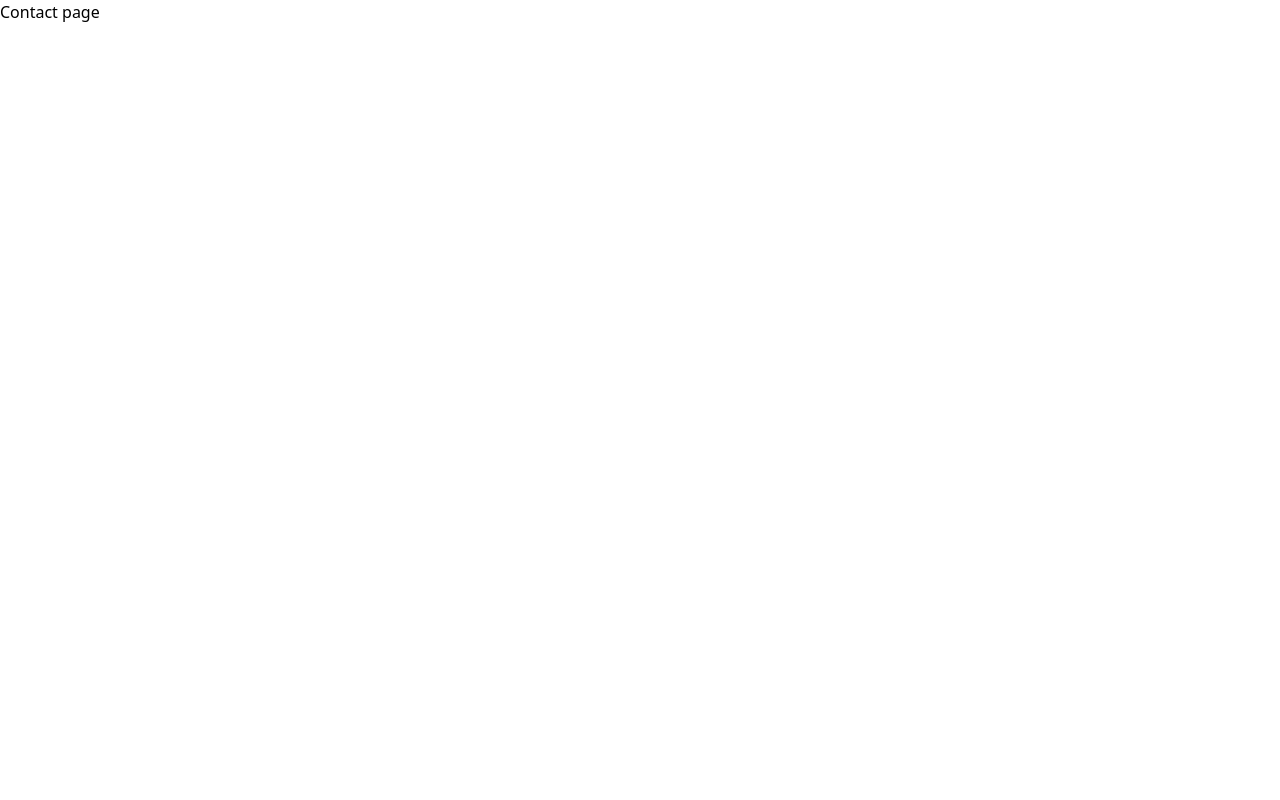
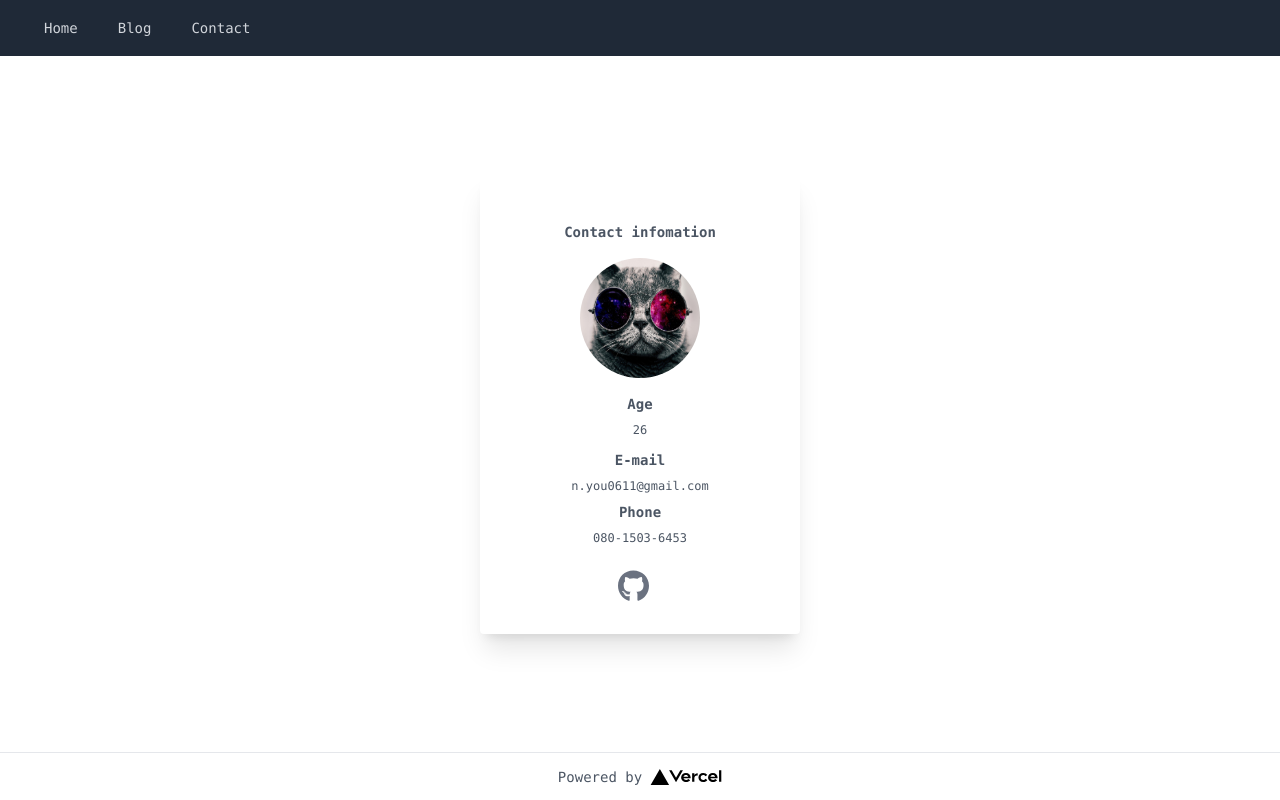
Before and after one commit to yuutan1017/Profile_next_tailwind, a Next.js app: page /contact-page in a window 1280 px wide. Built offline with nearby package versions, Linux system fonts and the light colour scheme.

Commit message:
create contact page

```diff
--- a/components/Layout.js
+++ b/components/Layout.js
@@ -5,7 +5,48 @@
 export default function Layout({ children, title = "HP by Nextjs" }) {
   return (
     <div className="flex justify-center items-center flex-col min-h-screen text-gray-600 text-sm font-mono">
-
+      <Head>
+        <title>{title}</title>
+      </Head>
+      <header>
+        <nav className="bg-gray-800 w-screen">
+          <div className="flex items-center pl-8 h-14">
+            <div className="flex space-x-4">
+              <Link href="/">
+                <a className="text-gray-300 hover:bg-gray-700 px-3 py-2 rounded">
+                  Home
+                </a>
+              </Link>
+              <Link href="/blog-page">
+                <a className="text-gray-300 hover:bg-gray-700 px-3 py-2 rounded">
+                  Blog
+                </a>
+              </Link>
+              <Link href="/contact-page">
+                <a className="text-gray-300 hover:bg-gray-700 px-3 py-2 rounded">
+                  Contact
+                </a>
+              </Link>
+            </div>
+          </div>
+        </nav>
+      </header>
+      <main className="flex flex-1 justify-center items-center flex-col w-screen">
+        {children}
+      </main>
+      <footer className="w-full h-12 flex justify-center items-center border-t">
+        <a
+          className="flex items-center"
+          href="https://vercel.com?utm_source=create-next-app&utm_medium=default-template&utm_campaign=create-next-app"
+          target="_blank"
+          rel="noopener noreferrer"
+        >
+          Powered by{' '}
+          <span className="h-4 ml-2">
+            <Image src="/vercel.svg" alt="Vercel Logo" width={72} height={16} />
+          </span>
+        </a>
+      </footer>
     </div>
   );
 }
--- a/pages/blog-page.js
+++ b/pages/blog-page.js
@@ -1,9 +1,12 @@
+import Layout from "../components/Layout";
 
 const Blog = () => {
   return (
-    <div>
-      Blog page
-    </div>
+    <Layout title="Blog">
+      <div className="text-4xl">
+        Blog page
+      </div>
+    </Layout>
   )
 }
 
--- a/pages/contact-page.js
+++ b/pages/contact-page.js
@@ -1,9 +1,50 @@
+import Layout from "../components/Layout";
+import Image from "next/image";
 
 const Contact = () => {
   return (
-    <div>
-      Contact page
-    </div>
+    <Layout title="Contact">
+      <div className="bg-white text-center shadow-xl p-8 w-80 rounded">
+        <div className="mt-4">
+          <p className="font-bold">Contact infomation</p>
+        </div>
+        <div className="flex justify-center mt-4">
+          <Image
+            className="rounded-full"
+            src="/demo3.jpg"
+            width={120}
+            height={120}
+            alt="Avater"
+          />
+        </div>
+        <div className="mt-4">
+          <p className="font-bold">Age</p>
+          <p className="text-xs mt-2 text-gray-600">26</p>
+          <p className="font-bold mt-3">E-mail</p>
+          <p className="text-xs mt-2 text-gray-600">n.you0611@gmail.com</p>
+          <p className="font-bold mt-2">Phone</p>
+          <p className="text-xs mt-2 text-gray-600">080-1503-6453</p>
+        </div>
+        <div className="mt-6 flex justify-around">
+        <div>
+            <a
+              href="https://github.com/yuutan1017"
+              target="_blank"
+              rel="noopener noreferrer"
+            >
+              <svg
+                className="w-8 h-8 mr-3 text-gray-500"
+                fill="currentColor"
+                viewBox="0 0 512 512"
+                xmlns="http://www.w3.org/2000/svg"
+              >
+                <path d="M165.9 397.4c0 2-2.3 3.6-5.2 3.6-3.3.3-5.6-1.3-5.6-3.6 0-2 2.3-3.6 5.2-3.6 3-.3 5.6 1.3 5.6 3.6zm-31.1-4.5c-.7 2 1.3 4.3 4.3 4.9 2.6 1 5.6 0 6.2-2s-1.3-4.3-4.3-5.2c-2.6-.7-5.5.3-6.2 2.3zm44.2-1.7c-2.9.7-4.9 2.6-4.6 4.9.3 2 2.9 3.3 5.9 2.6 2.9-.7 4.9-2.6 4.6-4.6-.3-1.9-3-3.2-5.9-2.9zM244.8 8C106.1 8 0 113.3 0 252c0 110.9 69.8 205.8 169.5 239.2 12.8 2.3 17.3-5.6 17.3-12.1 0-6.2-.3-40.4-.3-61.4 0 0-70 15-84.7-29.8 0 0-11.4-29.1-27.8-36.6 0 0-22.9-15.7 1.6-15.4 0 0 24.9 2 38.6 25.8 21.9 38.6 58.6 27.5 72.9 20.9 2.3-16 8.8-27.1 16-33.7-55.9-6.2-112.3-14.3-112.3-110.5 0-27.5 7.6-41.3 23.6-58.9-2.6-6.5-11.1-33.3 2.6-67.9 20.9-6.5 69 27 69 27 20-5.6 41.5-8.5 62.8-8.5s42.8 2.9 62.8 8.5c0 0 48.1-33.6 69-27 13.7 34.7 5.2 61.4 2.6 67.9 16 17.7 25.8 31.5 25.8 58.9 0 96.5-58.9 104.2-114.8 110.5 9.2 7.9 17 22.9 17 46.4 0 33.7-.3 75.4-.3 83.6 0 6.5 4.6 14.4 17.3 12.1C428.2 457.8 496 362.9 496 252 496 113.3 383.5 8 244.8 8zM97.2 352.9c-1.3 1-1 3.3.7 5.2 1.6 1.6 3.9 2.3 5.2 1 1.3-1 1-3.3-.7-5.2-1.6-1.6-3.9-2.3-5.2-1zm-10.8-8.1c-.7 1.3.3 2.9 2.3 3.9 1.6 1 3.6.7 4.3-.7.7-1.3-.3-2.9-2.3-3.9-2-.6-3.6-.3-4.3.7zm32.4 35.6c-1.6 1.3-1 4.3 1.3 6.2 2.3 2.3 5.2 2.6 6.5 1 1.3-1.3.7-4.3-1.3-6.2-2.2-2.3-5.2-2.6-6.5-1zm-11.4-14.7c-1.6 1-1.6 3.6 0 5.9 1.6 2.3 4.3 3.3 5.6 2.3 1.6-1.3 1.6-3.9 0-6.2-1.4-2.3-4-3.3-5.6-2z"></path>
+              </svg>
+            </a>
+          </div>
+        </div>
+      </div>
+    </Layout>
   )
 }
 
--- a/pages/index.js
+++ b/pages/index.js
@@ -1,28 +1,9 @@
-import Head from "next/head";
+import Layout from "../components/Layout";
 
 export default function Home() {
   return (
-    <div className="min-h-screen py-0 px-2 flex flex-col justify-center items-center">
-      <Head>
-        <title>Create Next App</title>
-        <meta name="description" content="Generated by create next app" />
-        <link rel="icon" href="/favicon.ico" />
-      </Head>
-
-      <h1>Hello next.js</h1>
-
-      {/* <footer className={styles.footer}>
-        <a
-          href="https://vercel.com?utm_source=create-next-app&utm_medium=default-template&utm_campaign=create-next-app"
-          target="_blank"
-          rel="noopener noreferrer"
-        >
-          Powered by{' '}
-          <span className={styles.logo}>
-            <Image src="/vercel.svg" alt="Vercel Logo" width={72} height={16} />
-          </span>
-        </a>
-      </footer> */}
-    </div>
+    <Layout title="Home" >
+      <p className="text-4xl">Welcome to Next.js</p>
+    </Layout>
   );
 }
```
Also changed, not shown: public/demo3.jpg (added).
